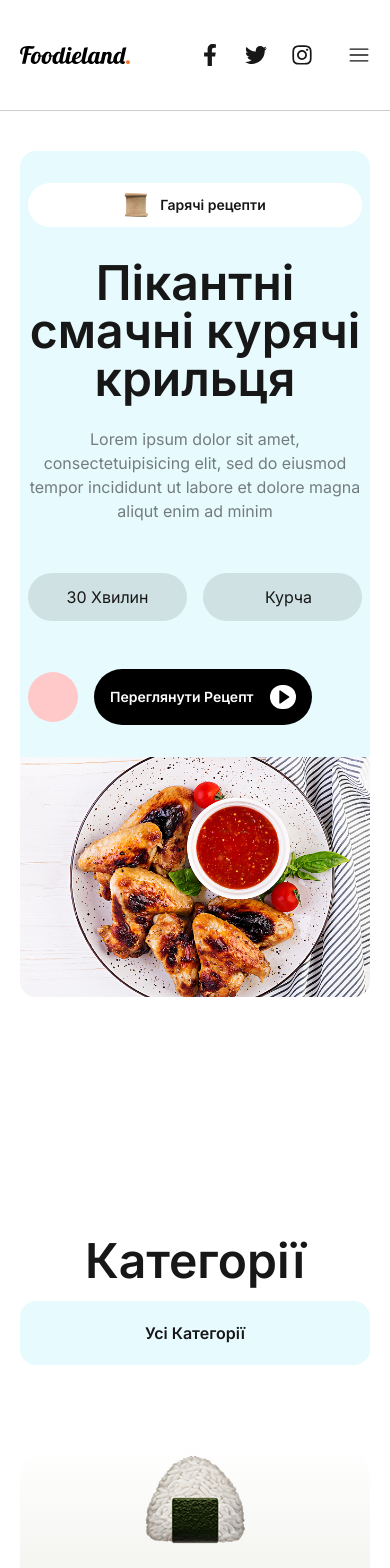
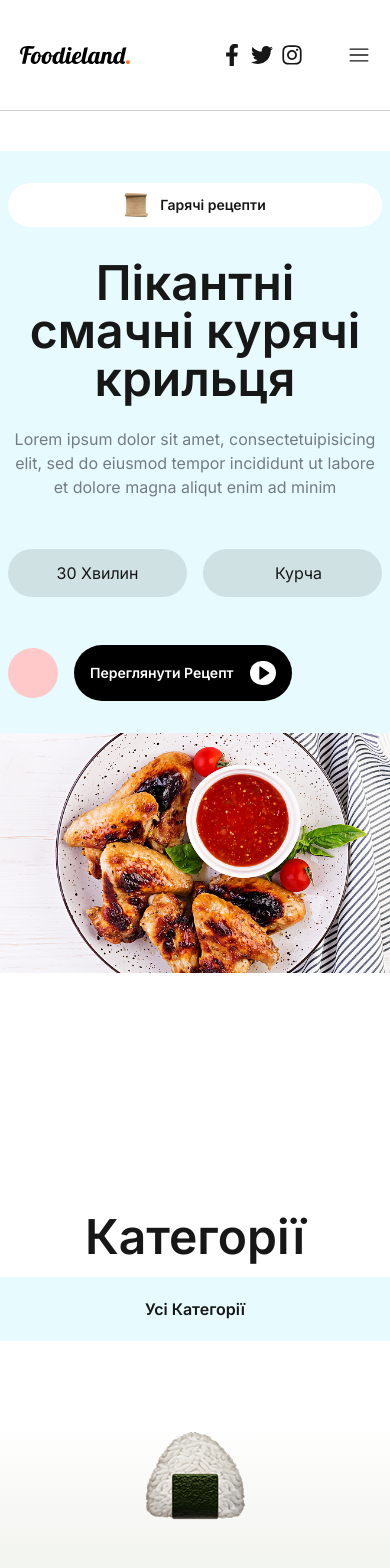
Before and after one commit to kostNai/cooking-nextjs, a Next.js app: page / in a window 390 px wide. Shown: the top 1568 px of the page. Built offline with nearby package versions, Linux system fonts and the light colour scheme.

Commit message:
Added responsive to simpleReceip

```diff
--- a/src/app/layout.tsx
+++ b/src/app/layout.tsx
@@ -25,7 +25,9 @@ export default function RootLayout({
                 className={`${inter.className} antialiased h-screen flex  flex-col`}
             >
                 <Header />
-                <main className='flex-1 px-20 max-md:px-5'>{children}</main>
+                <main className='flex-1 px-20 max-md:px-5 max-sm:px-0'>
+                    {children}
+                </main>
                 {/* <Footer /> */}
             </body>
         </html>
--- a/src/app/page.tsx
+++ b/src/app/page.tsx
@@ -10,8 +10,8 @@ export default function Home() {
         <div>
             <MainBanner />
             <CategoriesList />
-            {/* <SimpleReceips />
-            <ChefBanner />
+            <SimpleReceips />
+            {/* <ChefBanner />
             <TryReceipSection />
             <SubscribeSection />  */}
         </div>
--- a/src/components/feature/receipCard.tsx
+++ b/src/components/feature/receipCard.tsx
@@ -20,7 +20,7 @@ export default function ReceipCard({
     category,
 }: Props) {
     return (
-        <article className='relative px-4 pt-4 pb-8 bg-linear-to-b from-transparent to-card-bg w-100 rounded-4xl'>
+        <article className='relative px-4 pt-4 pb-8 bg-linear-to-b from-transparent to-card-bg w-100 rounded-4xl max-2xl:w-[48%] max-md:w-full max-sm:rounded-none'>
             <div className='rounded-2xl'>
                 <div className='absolute top-10 right-10 rounded-full p-4 flex items-center justify-center bg-white'>
                     <GoHeartFill
@@ -33,7 +33,7 @@ export default function ReceipCard({
                     src={img}
                     alt={`Картинка з зображенням готової страви ${title}`}
                     height={250}
-                    className='rounded-2xl'
+                    className='rounded-2xl w-full'
                 />
             </div>
             <div className='my-6'>
--- a/src/components/layout/categories/categoriesList.tsx
+++ b/src/components/layout/categories/categoriesList.tsx
@@ -43,7 +43,7 @@ export default function CategoriesList() {
                 </h2>
                 <Link
                     href='/'
-                    className='font-semibold px-7 py-5 bg-card-bg rounded-2xl capitalize max-sm:text-center'
+                    className='font-semibold px-7 py-5 bg-card-bg rounded-2xl capitalize max-sm:text-center max-sm:rounded-none'
                 >
                     Усі категорії
                 </Link>
--- a/src/components/layout/categories/categoryCard.tsx
+++ b/src/components/layout/categories/categoryCard.tsx
@@ -9,7 +9,7 @@ type Props = {
 export default function CategoryCard({ img, title, bgColor }: Props) {
     return (
         <article
-            className='px-10 pb-7.5 rounded-4xl flex-1 w-45 max-w-45 min-w-45 shrink-0 max-xl-w-[300px] max-xl:max-w-75 max-xl:min-w-62.5 max-sm:flex-1 max-sm:max-w-full'
+            className='px-10 pb-7.5 rounded-4xl flex-1 w-45 max-w-45 min-w-45 shrink-0 max-xl-w-[300px] max-xl:max-w-75 max-xl:min-w-62.5 max-sm:flex-1 max-sm:max-w-full max-sm:rounded-none'
             style={{
                 backgroundImage: `linear-gradient(to bottom, transparent, ${bgColor})`,
             }}
--- a/src/components/layout/header.tsx
+++ b/src/components/layout/header.tsx
@@ -43,7 +43,7 @@ export default function Header() {
                     <Link href='/'>Про нас</Link>
                 </nav>
             </div>
-            <div className='flex gap-10 items-center *:hover:transition-transform *:duration-300 *:hover:scale-120 max-lg:gap-4 max-md:gap-2 max-sm:gap-6'>
+            <div className='flex gap-10 items-center *:hover:transition-transform *:duration-300 *:hover:scale-120 max-lg:gap-4 max-md:gap-2 max-sm:gap-2'>
                 <Link href='/'>
                     <FaFacebookF size={22} />
                 </Link>
--- a/src/components/layout/mainBanner.tsx
+++ b/src/components/layout/mainBanner.tsx
@@ -18,7 +18,7 @@ export default function MainBanner() {
                     height={150}
                 />
             </div>
-            <div className='flex-1/2  p-12.5 bg-card-bg grow-0 rounded-tl-2xl rounded-bl-2xl max-xl:rounded-tr-2xl max-xl:rounded-bl-none max-sm:px-2 max-sm:py-8'>
+            <div className='flex-1/2  p-12.5 bg-card-bg grow-0 rounded-tl-2xl rounded-bl-2xl max-xl:rounded-tr-2xl max-xl:rounded-bl-none max-sm:px-2 max-sm:py-8 max-sm:rounded-none'>
                 <div className='w-fit py-2.5 px-5 rounded-3xl flex items-center gap-3 bg-white max-sm:justify-center max-sm:w-full'>
                     <Image src={HotReceip} alt='Іконка з зображенням рецепта' />
                     <p className='text-sm font-semibold'>Гарячі рецепти</p>
@@ -85,13 +85,13 @@ export default function MainBanner() {
                     </div>
                 </div>
             </div>
-            <div className='w-1/2 relative rounded-tr-2xl rounded-br-2xl max-xl:h-60 max-xl:w-full max-xl:rounded-tr-none max-xl:rounded-b-2xl'>
+            <div className='w-1/2 relative rounded-tr-2xl rounded-br-2xl max-xl:h-60 max-xl:w-full max-xl:rounded-tr-none max-xl:rounded-b-2xl max-sm:rounded-none'>
                 <Image
                     fill
                     style={{ objectFit: 'cover' }}
                     src='/main-banner.png'
                     alt='Зображення з тарілкою зі смаженими курячами крильцями та соусом'
-                    className='rounded-tr-2xl rounded-br-2xl max-xl:rounded-tr-none max-xl:rounded-b-2xl'
+                    className='rounded-tr-2xl rounded-br-2xl max-xl:rounded-tr-none max-xl:rounded-b-2xl max-sm:rounded-none'
                 />
             </div>
         </section>
--- a/src/components/layout/simpleReceips.tsx
+++ b/src/components/layout/simpleReceips.tsx
@@ -76,18 +76,18 @@ const data = [
 
 export default function SimpleReceips() {
     return (
-        <section className='pt-46'>
+        <section className='pt-46 max-lg:pt-12'>
             <div className='flex flex-col items-center gap-6'>
-                <h2 className='text-5xl font-semibold'>
+                <h2 className='text-5xl font-semibold max-md:text-center'>
                     Прості та смачні рецепти
                 </h2>
-                <p className='text-center text-black/60 mx-92.5'>
+                <p className='text-center text-black/60 mx-92.5 max-xl:mx-0'>
                     Lorem ipsum dolor sit amet, consectetuipisicing elit, sed do
                     eiusmod tempor incididunt ut labore et dolore magna aliqut
                     enim ad minim
                 </p>
             </div>
-            <div className='flex flex-wrap justify-between gap-10 mt-24'>
+            <div className='flex flex-wrap justify-between gap-10 mt-24 max-2xl:gap-2 max-lg:mt-8'>
                 {data.map((receip, indx) => (
                     <ReceipCard
                         key={indx}
```
